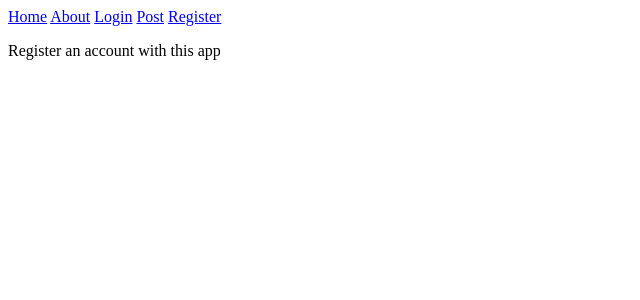
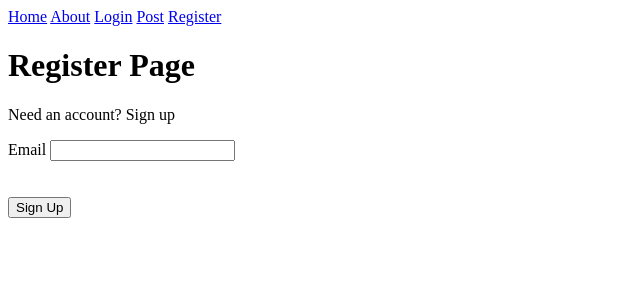
Before and after one commit to ValrynMilly/Flask_Blog, a Flask app: page /register in a window 1280 px wide. Shown: the top 300 px of the page, without its empty margins (0-640 px from the left). Run offline with Flask 2, Linux system fonts and the light colour scheme.

Commit message:
register forms added

```diff
--- a/application/templates/register.html
+++ b/application/templates/register.html
@@ -1,5 +1,26 @@
 {% extends "layout.html" %}
-
 {% block body_content %}
-<p>Register an account with this app</p>
+	<h1>Register Page</h1>
+	<p>Need an account? Sign up</p>
+	<div class='form'>
+		<form method='POST' action=''>
+			{{ form.hidden_tag() }}
+			<div class='form_group'>
+				{{ form.email.label }}
+				{{ form.email }}
+				{% if form.email.errors %}
+					<div class='error'>
+						{% for error in form.email.errors %}
+							<span>{{ error }}</span>
+						{% endfor %}
+					</div>
+				{% endif %}
+				</div>
+				<br>
+				<br>
+				<div class='form_group'>
+					{{ form.submit }}
+			</div>
+		</form>
+	</div>
 {% endblock %}
```
